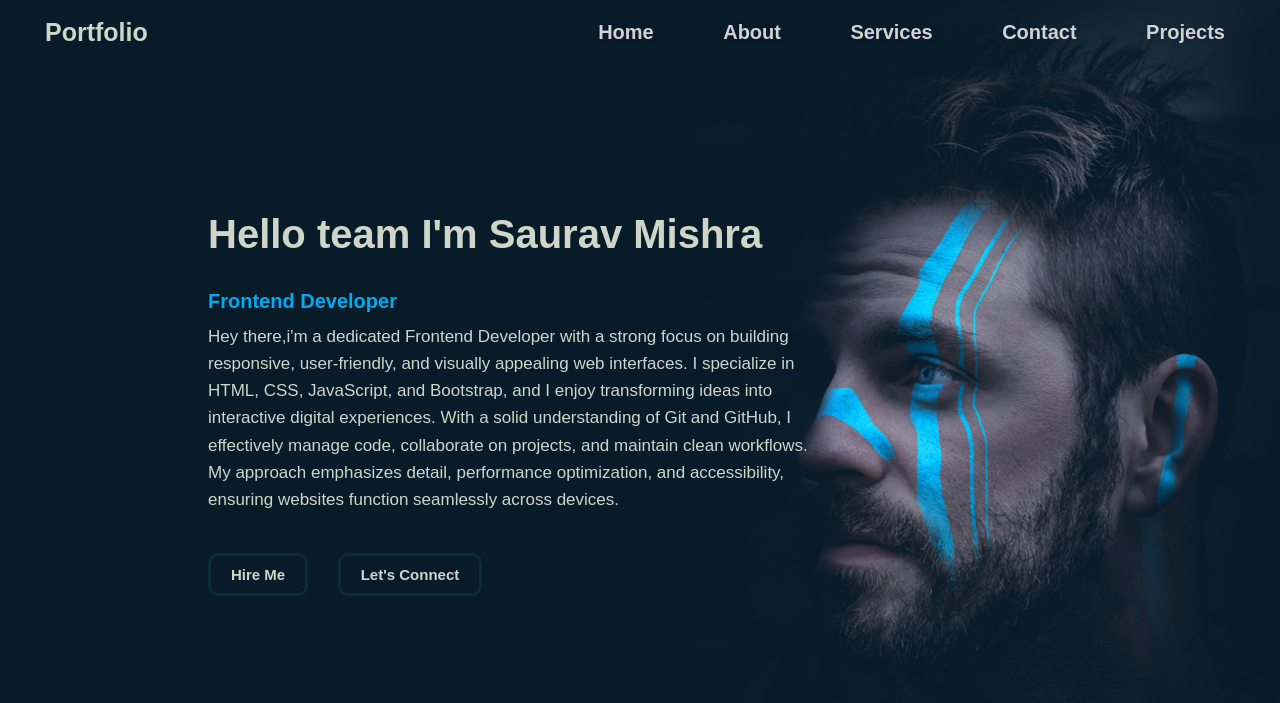
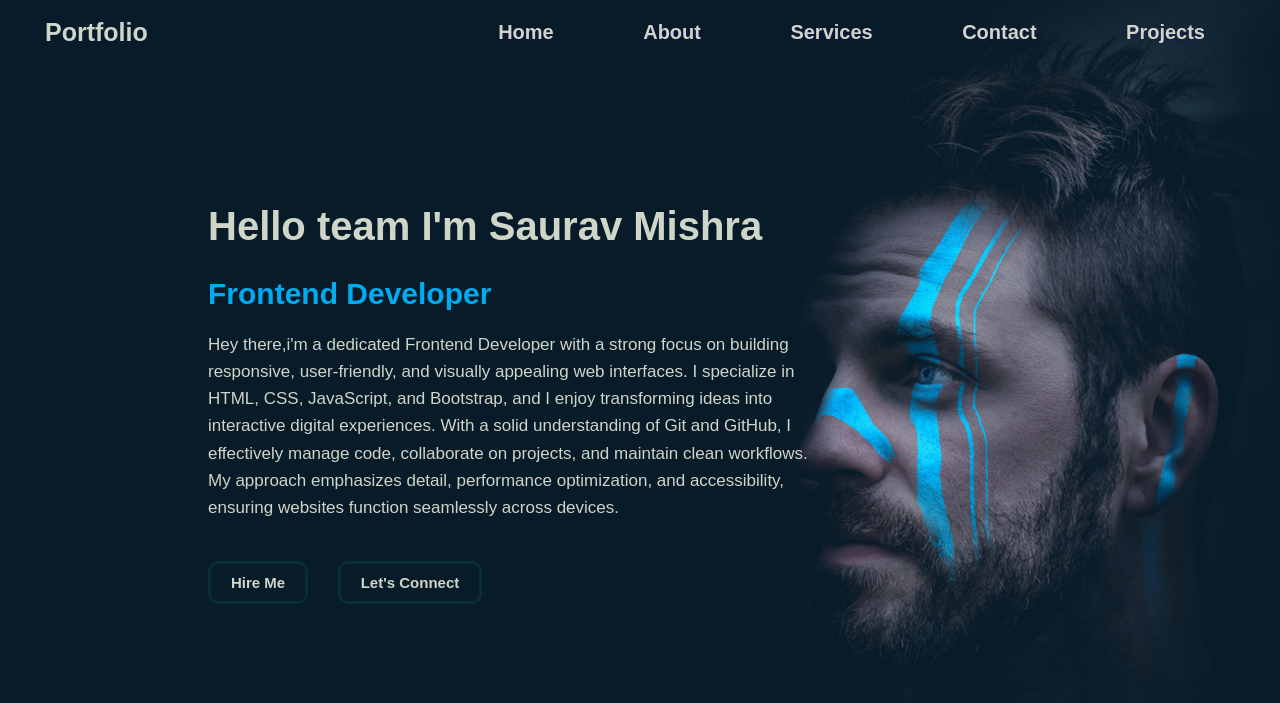
Before and after one commit to sauravrishu9810/Portfolio-SP-, a plain HTML site: page index.html in a window 1280 px wide. Shown: the top 703 px of the page. Drawn offline with Linux system fonts and the light colour scheme.

Commit message:
New Changes

```diff
--- a/style.css
+++ b/style.css
@@ -41,7 +41,7 @@ header{
     font-size: 20px;
     font-weight: 600;
     margin-left: 35px;
-    margin-right: 30px;
+    margin-right: 50px;
     color: rgb(207, 213, 200);
     transition: 0.3s;
     text-shadow: 1px 1px 3px rgba(39, 11, 97, 0.5);
@@ -72,12 +72,13 @@ header{
 .home-body h1{
     font-size: 40px;
     padding-block: 8px;
-    margin-bottom: 25px;
+    margin-bottom: 20px;
 }
 
 .home-body h3{
-    font-size: 20px;
+    font-size: 30px;
     color: #00abf0;
+    margin-bottom: 10px;
 }
 
 .home-body p{
```
